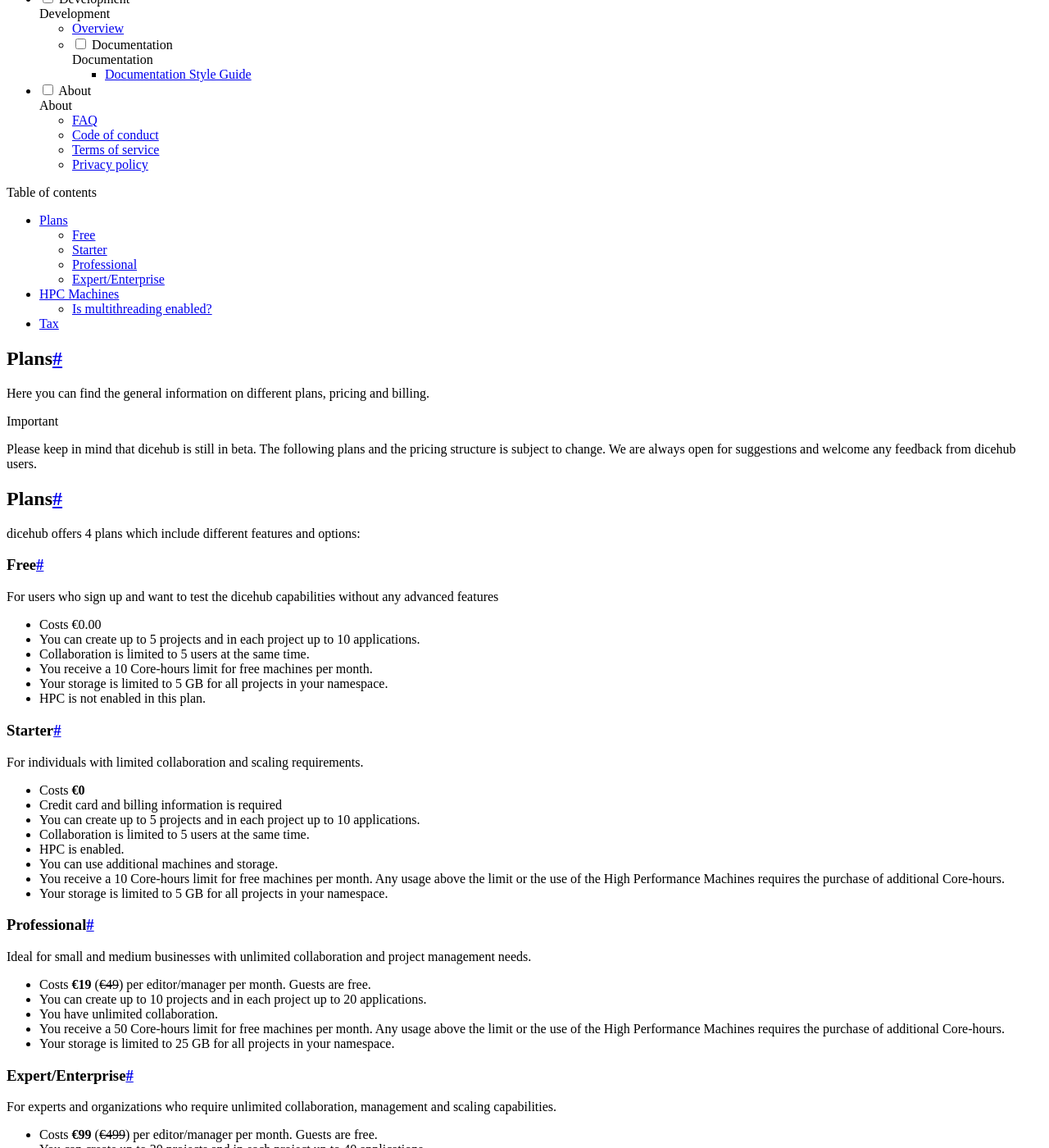
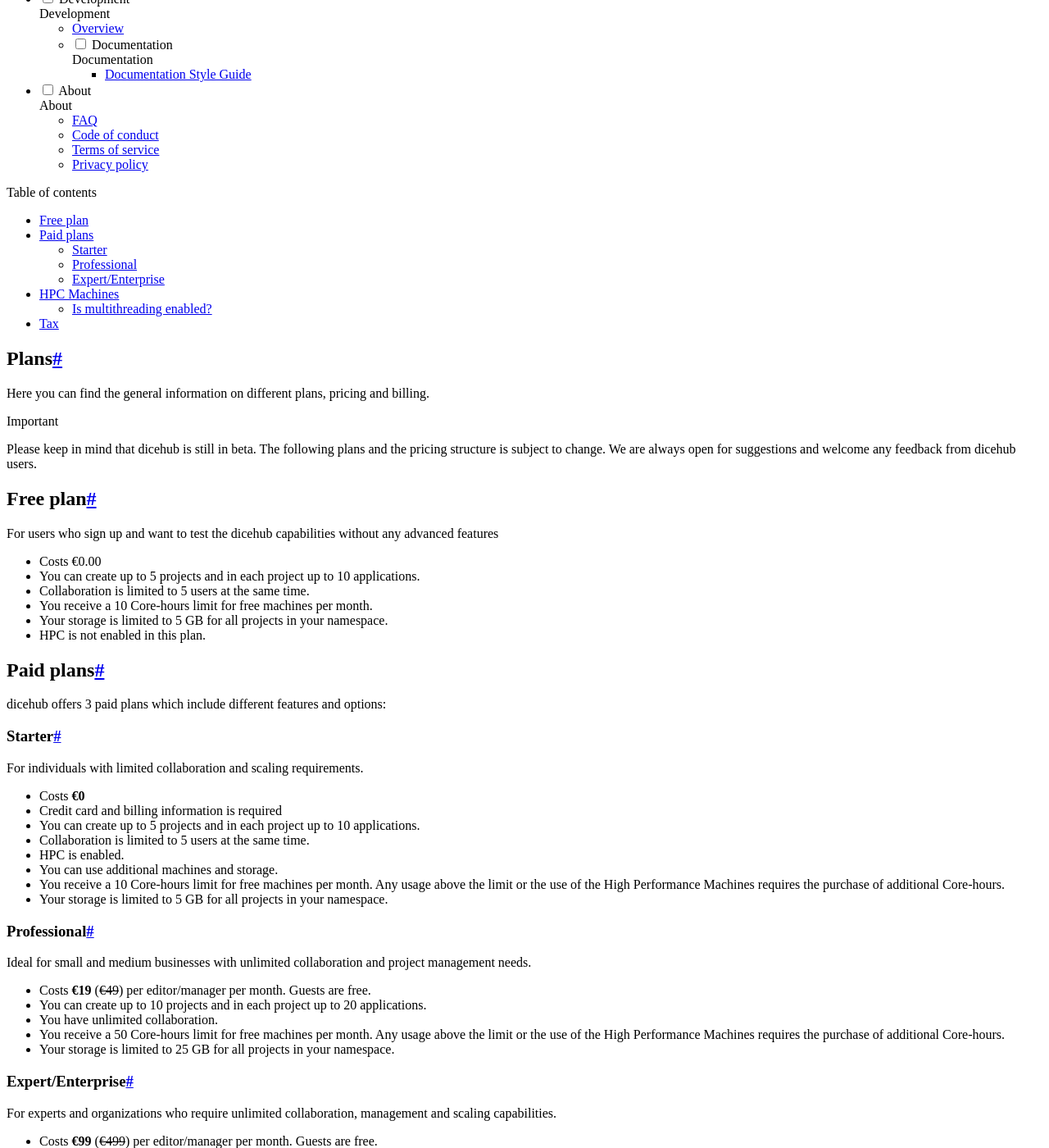
Before and after one commit to dicehub/dicehub-docs, an MkDocs documentation site: the page built from docs/guide/pricing/plans.md, in a window 1280 px wide and 1400 px high, scrolled down 5080 px. Shown: the whole window at 82% size. Built offline with MkDocs 1.6.1 and Material for MkDocs 9.7.7, drawn with Linux system fonts in a browser that asks for light colours; part of the change alters nothing that is shown; some of the changed text lies outside the part shown.

Commit message:
Update paid and free plans

```diff
--- a/docs/guide/pricing/plans.md
+++ b/docs/guide/pricing/plans.md
@@ -8,11 +8,7 @@ and billing.
     The following plans and the pricing structure is subject to change. We are
     always open for suggestions and welcome any feedback from dicehub users.
 
-## Plans
-
-dicehub offers 4 plans which include different features and options:
-
-### Free
+## Free plan
 
 For users who sign up and want to test the dicehub capabilities without any advanced features
 
@@ -22,6 +18,10 @@ For users who sign up and want to test the dicehub capabilities without any adva
 - You receive a 10 Core-hours limit for free machines per month.
 - Your storage is limited to 5 GB for all projects in your namespace.
 - HPC is not enabled in this plan.
+
+## Paid plans
+
+dicehub offers 3 paid plans which include different features and options:
 
 ### Starter
 
```
